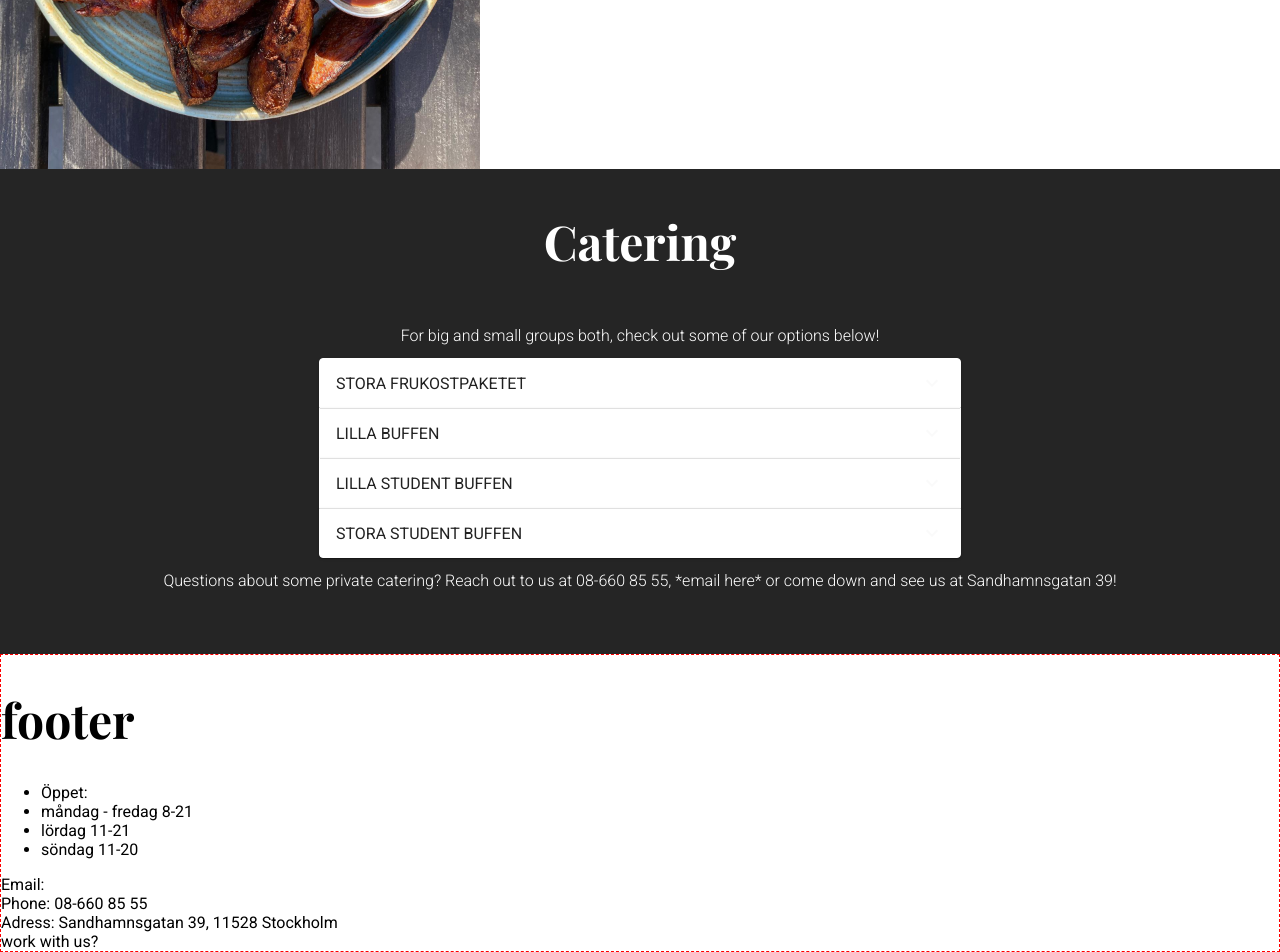
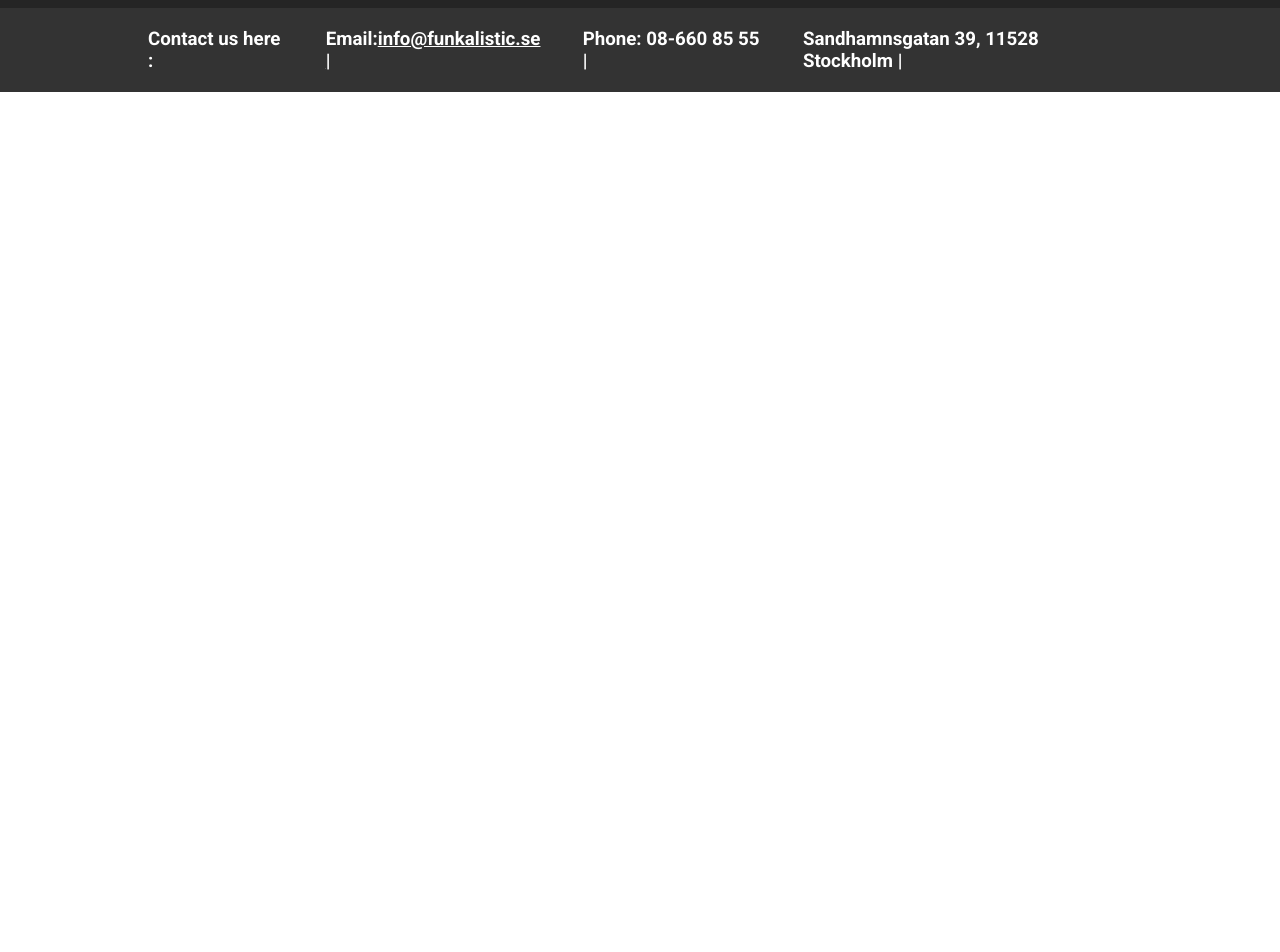
Before and after one commit to Chris-Wagg/deli-rebuild, a Next.js app: page / in a window 1280 px wide. Shown: the part 1631-2583 px from the top of the page. After the commit the page ends 1723 px from the top, so only its background shows below. Built offline with nearby package versions, Linux system fonts and the light colour scheme; a web font is replaced by a local one.

Commit message:
contact info

```diff
--- a/components/Footer.jsx
+++ b/components/Footer.jsx
@@ -1,22 +1,19 @@
 export default function Footer() {
 	return (
 		<footer className="footer">
-			<h1>footer</h1>
-			<section className="opening-hours-container">
-				<div className="opening-hours-text">
-					<ul>
-						<li>Öppet:</li>
-						<li>måndag - fredag 8-21</li>
-						<li>lördag 11-21</li>
-						<li>söndag 11-20</li>
-					</ul>
+			<section>
+				<div className="contact-info-container">
+					<h3>Contact us here :</h3>
+					<h3>
+						Email:
+						<a href="mailto:info@funkalistic.se">info@funkalistic.se |</a>
+					</h3>
+					<h3>Phone: 08-660 85 55 |</h3>
+					<h3>Sandhamnsgatan 39, 11528 Stockholm |</h3>
 				</div>
+				{/* <h3>work with us?</h3> */}
+				{/* will need a login button here potentially for the admin side of the site */}
 			</section>
-			<div>Email: </div>
-			<div>Phone: 08-660 85 55</div>
-			<div>Adress: Sandhamnsgatan 39, 11528 Stockholm</div>
-			<div>work with us?</div>
-			{/* will need a login button here potentially for the admin side of the site */}
 		</footer>
 	)
 }
--- a/pages/Catering.jsx
+++ b/pages/Catering.jsx
@@ -11,10 +11,6 @@ export default function Catering() {
 					For big and small groups both, check out some of our options below!
 				</h2>
 				<CateringAccordion />
-				<h2>
-					Questions about some private catering? Reach out to us at 08-660 85
-					55, *email here* or come down and see us at Sandhamnsgatan 39!
-				</h2>
 			</section>
 		</>
 	)
--- a/pages/BreakfastMenu.jsx
+++ b/pages/MenuStuff.jsx
@@ -1,4 +1,4 @@
-export default function BreakfastMenu() {
+export default function MenuStuff() {
 	return (
 		<>
 			<section className="menu-container">
--- a/pages/index.js
+++ b/pages/index.js
@@ -1,23 +1,14 @@
-import CateringAccordion from '../components/CateringAccordion'
 import Footer from '../components/Footer'
-
-import LeftDrawer from '../components/LeftDrawer'
-import NavBar from '../components/NavBar'
-import BreakfastMenu from './BreakfastMenu'
 import Catering from './Catering'
 import HeroSection from './HeroSection'
+import MenuStuff from './MenuStuff'
 
 export default function Home() {
 	return (
 		<>
-			{/* <NavBar /> */}
 			<HeroSection />
-
-			<BreakfastMenu />
-			{/* <LeftDrawer /> */}
+			<MenuStuff />
 			<Catering />
-			{/* <CateringAccordion /> */}
-
 			<Footer />
 		</>
 	)
--- a/styles/globals.css
+++ b/styles/globals.css
@@ -85,6 +85,11 @@ h2 {
 	font-family: 'Roboto', sans-serif;
 }
 
+h3 {
+	padding: 20px;
+	margin: 0;
+}
+
 .hero-text + .info-text {
 	width: 80%;
 	text-align: center;
@@ -104,11 +109,16 @@ h2 {
 
 /* menu section */
 
+.menu-container {
+	display: flex;
+	flex-direction: row-reverse;
+	flex: auto;
+}
+
 .menu-accordion {
 	background-color: var(--button-background);
 	border: 1px solid white;
 	color: white;
-	/* width: 50vw; */
 }
 
 /* catering section */
@@ -132,5 +142,19 @@ h2 {
 /* footer */
 
 .footer {
-	border: var(--border);
+	/* border: var(--border); */
+	background-color: var(--secondary-background);
+	color: white;
+	display: flex;
+	justify-content: center;
 }
+
+.contact-info-container {
+	width: 80vw;
+	display: flex;
+	justify-content: center;
+}
+
+a {
+	color: white;
+}
```
